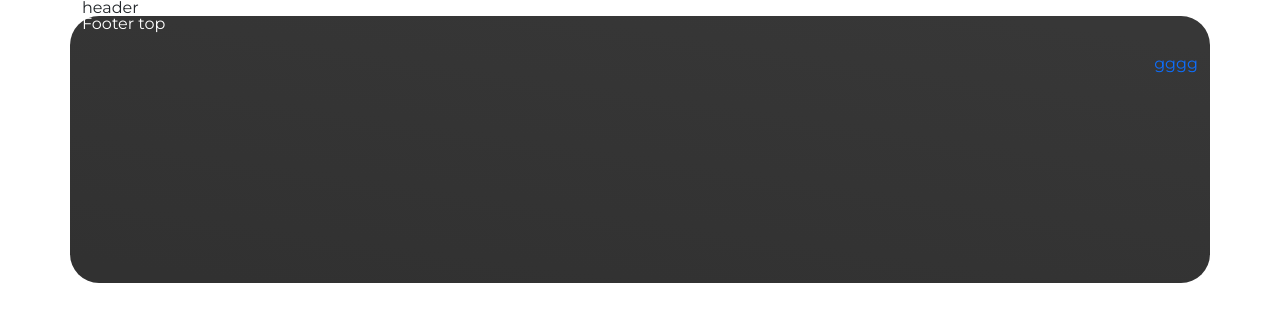
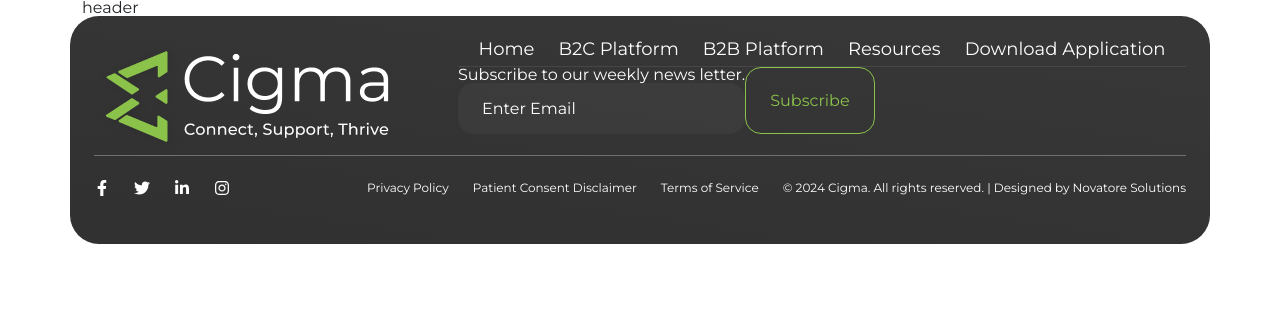
Before and after one commit to Nadir123649/Marsa_Global, a Next.js app: page / in a window 1280 px wide. Shown: the top 322 px of the page. Built offline with nearby package versions, Linux system fonts and the light colour scheme.

Commit message:
Add footer

```diff
--- a/package.json
+++ b/package.json
@@ -13,7 +13,8 @@
     "next": "15.1.6",
     "react": "^19.0.0",
     "react-bootstrap": "^2.10.8",
-    "react-dom": "^19.0.0"
+    "react-dom": "^19.0.0",
+    "react-icons": "^5.4.0"
   },
   "devDependencies": {
     "@eslint/eslintrc": "^3",
--- a/src/components/Footer.jsx
+++ b/src/components/Footer.jsx
@@ -1,33 +1,80 @@
 
 import React from 'react'
 import { Container } from 'react-bootstrap'
-// import { FaFacebookF } from "react-icons/fa";
-// import { FaTwitter } from "react-icons/fa";
-// import { FaLinkedinIn } from "react-icons/fa";
-// import { FaInstagram } from "react-icons/fa";
+import { FaFacebookF } from "react-icons/fa";
+import { FaTwitter } from "react-icons/fa";
+import { FaLinkedinIn } from "react-icons/fa";
+import { FaInstagram } from "react-icons/fa";
 import Link from 'next/link';
-
+import Image from 'next/image';
+import { FooterLogo } from '@/utils';
 
 const Footer = () => {
     return (
         <footer>
-            <Container className='text-[#FFFFFF] bg-[linear-gradient(188.43deg,_#373737_7.17%,_#313131_94.35%)] min-h-[267px] rounded-[29px]'>
-                <div className='footer-top'>
-                    Footer top
+            <Container className='p-4 text-[#FFFFFF] bg-[linear-gradient(188.43deg,_#373737_7.17%,_#313131_94.35%)]  rounded-[29px]'>
+                <div className='footer-top grid grid-cols-12'>
+                    <div className='col-span-4'> <Image src={FooterLogo} /></div>
+                    <div className='col-span-8'>
+                        <ul className="flex items-center justify-center gap-4 list-none pb-2 ">
+                            <li className="text-center  border-white">
+                                <Link href="/" className="text-[#FFFFFF] text-[18px]">
+                                    Home
+                                </Link>
+                            </li>
+                            <li className="text-center  border-white">
+                                <Link href="/" className="text-[#FFFFFF] text-[18px]">
+                                    B2C Platform
+                                </Link>
+                            </li>
+                            <li className="text-centerborder-white">
+                                <Link href="/" className="text-[#FFFFFF] text-[18px]">
+                                    B2B Platform
+                                </Link>
+                            </li>
+                            <li className="text-center  border-white">
+                                <Link href="/" className="text-[#FFFFFF] text-[18px]">
+                                    Resources
+                                </Link>
+                            </li>
+                            <li className="text-center border-white">
+                                <Link href="/" className="text-[#FFFFFF] text-[18px]">
+                                    Download Application
+                                </Link>
+                            </li>
+                        </ul>
+                        <div className='flex'>
+                            <div className='flex flex-col'>
+                                <label htmlFor="email">Subscribe to our weekly news letter.</label>
+                                <input
+                                    className='bg-[#5454543B] text-[#FFFFFF] border-none  px-[24px] py-[16px] rounded-[16px] placeholder-[#FFFFFF]'
+                                    type="email"
+                                    placeholder='Enter Email' />
+                            </div>
+                            <button className='text-[#8BC34A] border-1 border-[#8BC34A] px-[24px] py-[16px] rounded-[16px]'>Subscribe</button></div>
+                    </div>
                 </div>
-                <div className='footer-bottom flex justify-between items-center py-4'>
+                <div className=' footer-bottom flex justify-between items-center py-4'>
                     <div className='flex items-center justify-center gap-4'>
-                        {/* <FaFacebookF />
+                        <FaFacebookF />
                         <FaTwitter />
                         <FaLinkedinIn />
-                        <FaInstagram /> */}
+                        <FaInstagram />
                     </div>
-                    <div className='flex items-center justify-center gap-4'>
-                        <Link href="https://linkedin.com">
-                           gggg
+                    <div className=' flex items-center justify-center gap-4 '>
+                        <Link href="/" className='text-[#FFFFFF] text-[12px]'>
+                            Privacy Policy
+                        </Link>
+                        <Link href="/" className='text-[#FFFFFF] text-[12px]'>
+                            Patient Consent Disclaimer
+                        </Link>
+                        <Link href="/" className='text-[#FFFFFF] text-[12px]'>
+                            Terms of Service
+                        </Link>
+                        <Link href="/" className='text-[#FFFFFF] text-[12px]'>
+                            © 2024 Cigma. All rights reserved. | Designed by Novatore Solutions
                         </Link>
                     </div>
-
                 </div>
             </Container>
         </footer>
--- a/src/styles/index.css
+++ b/src/styles/index.css
@@ -140,3 +140,12 @@
     display: inline-block;
     text-decoration: none !important;
   }
+
+  .footer-bottom{
+
+    border-top: 1px solid #716F6F;
+  }
+
+  .footer-top ul {
+    border-bottom: 1px solid #464646;
+  }
--- a/src/utils/index.jsx
+++ b/src/utils/index.jsx
@@ -1 +1 @@
-// export { default as Progress10 } from "../assets/images/progress-ten.svg";
+export { default as FooterLogo} from "../../public/images/footer-logo.png";
```
Also changed, not shown: public/images/footer-logo.png (added), 1 other file (tests, documents, lock files or other folders).
